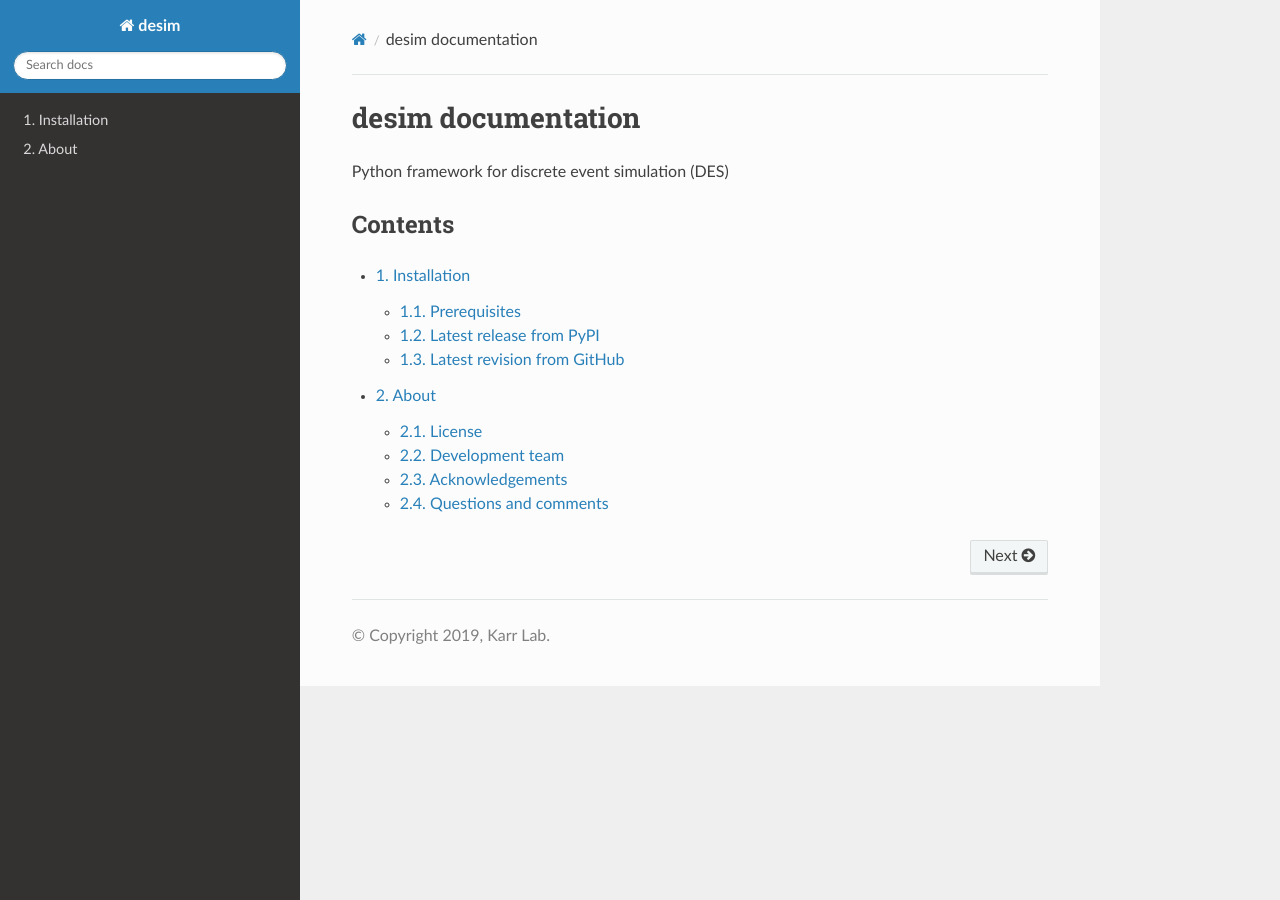
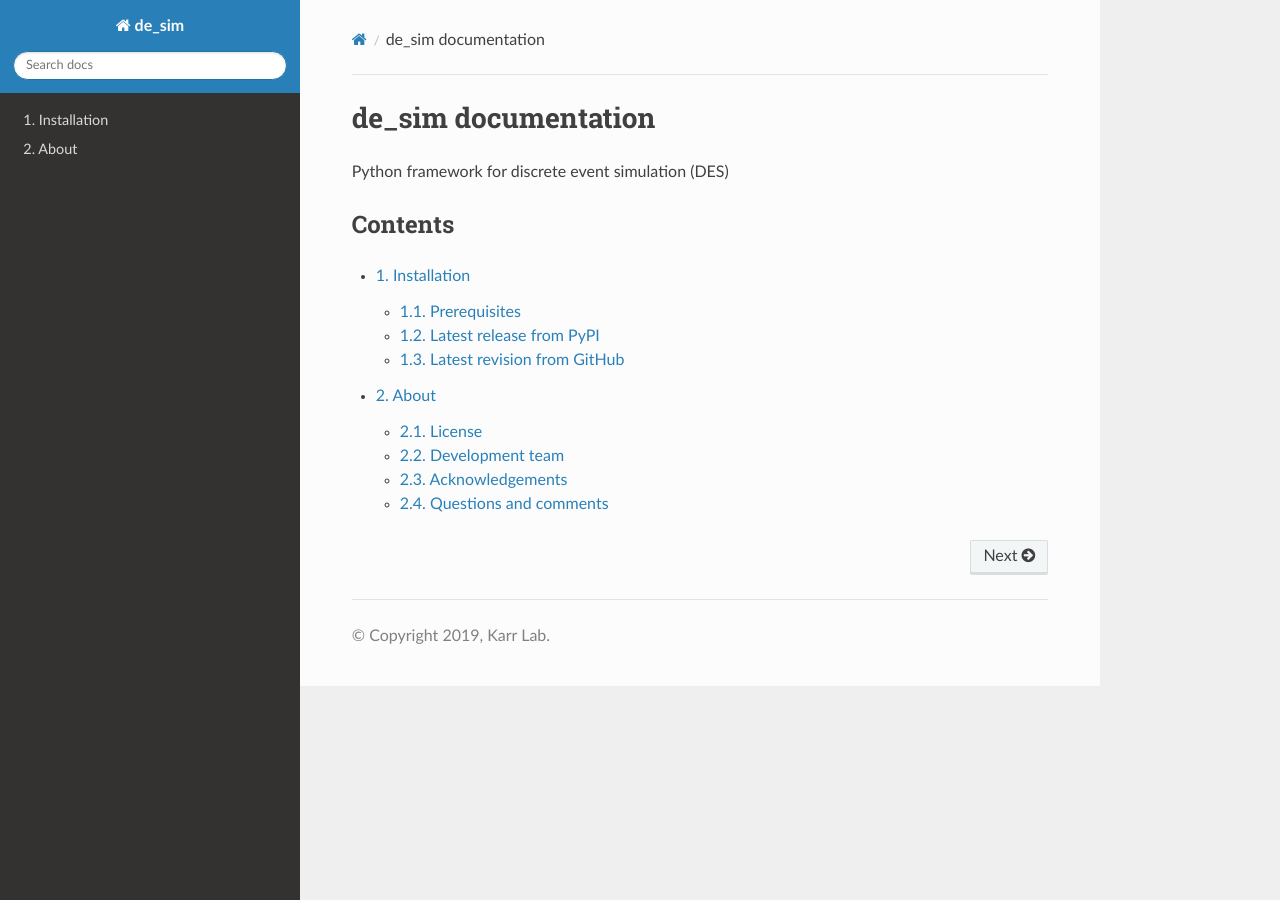
Before and after one commit to KarrLab/de_sim, a Sphinx documentation site: the page built from docs/index.rst, in a window 1280 px wide. Built offline with Sphinx 7.4.7 and the Read the Docs theme 2.0.0, drawn with Linux system fonts in a browser that asks for light colours; pages that are not in the unit, such as notebooks, are missing from menus.

Commit message:
rename repo contents from desim to de_sim

```diff
--- /dev/null
+++ b/de_sim/__init__.py
@@ -0,0 +1,5 @@
+import pkg_resources
+
+# read version
+with open(pkg_resources.resource_filename('de_sim', 'VERSION'), 'r') as file:
+    __version__ = file.read().strip()
--- a/desim/__init__.py
+++ /dev/null
@@ -1,5 +0,0 @@
-import pkg_resources
-
-# read version
-with open(pkg_resources.resource_filename('desim', 'VERSION'), 'r') as file:
-    __version__ = file.read().strip()
--- a/docs/conf.py
+++ b/docs/conf.py
@@ -50,7 +50,7 @@
 master_doc = 'index'
 
 # General information about the project.
-project = u'desim'
+project = u'de_sim'
 copyright = u'{}, Karr Lab'.format(datetime.datetime.now().year)
 author = u'Karr Lab'
 
@@ -59,7 +59,7 @@
 # built documents.
 #
 # The short X.Y version.
-filename = os.path.join(os.path.dirname(__file__), '..', 'desim', 'VERSION')
+filename = os.path.join(os.path.dirname(__file__), '..', 'de_sim', 'VERSION')
 with open(filename, 'r') as file:
     version = file.read()
 # The full version, including alpha/beta/rc tags.
@@ -143,9 +143,9 @@
         return None
     rel_filename = info['module'].replace('.', '/')
     if os.path.isfile(os.path.join(os.path.dirname(__file__), '..', rel_filename + '.py')):
-        return "https://github.com/KarrLab/desim/blob/master/{}.py".format(rel_filename)
+        return "https://github.com/KarrLab/de_sim/blob/master/{}.py".format(rel_filename)
     else:
-        return "https://github.com/KarrLab/desim/blob/master/{}/__init__.py".format(rel_filename)
+        return "https://github.com/KarrLab/de_sim/blob/master/{}/__init__.py".format(rel_filename)
 
 
 # -- napoleon options -----------------------------------------------------
@@ -182,7 +182,7 @@
 # The name for this set of Sphinx documents.
 # "<project> v<release> documentation" by default.
 #
-# html_title = u'desim v0.0.1'
+# html_title = u'de_sim v0.0.1'
 
 # A shorter title for the navigation bar.  Default is the same as html_title.
 #
@@ -282,7 +282,7 @@
 # html_search_scorer = 'scorer.js'
 
 # Output file base name for HTML help builder.
-htmlhelp_basename = 'desim-doc'
+htmlhelp_basename = 'de_sim-doc'
 
 # -- Options for LaTeX output ---------------------------------------------
 
@@ -308,7 +308,7 @@
 # (source start file, target name, title,
 #  author, documentclass [howto, manual, or own class]).
 latex_documents = [
-    (master_doc, 'desim.tex', u'desim documentation',
+    (master_doc, 'de_sim.tex', u'de_sim documentation',
      u'Karr Lab', 'manual'),
 ]
 
@@ -350,7 +350,7 @@
 # One entry per manual page. List of tuples
 # (source start file, name, description, authors, manual section).
 man_pages = [
-    (master_doc, 'desim', u'desim documentation',
+    (master_doc, 'de_sim', u'de_sim documentation',
      [author], 1)
 ]
 
@@ -365,8 +365,8 @@
 # (source start file, target name, title, author,
 #  dir menu entry, description, category)
 texinfo_documents = [
-    (master_doc, 'desim', u'desim documentation',
-     author, 'desim', 'One line description of project.',
+    (master_doc, 'de_sim', u'de_sim documentation',
+     author, 'de_sim', 'One line description of project.',
      'Miscellaneous'),
 ]
 
@@ -394,5 +394,5 @@
 
 # -- if RTD, redirect to https://docs.karrlab.org  ------------------------
 
-addmetahtml_content = '<meta http-equiv="refresh" content="0; url=https://docs.karrlab.org/desim" />'
+addmetahtml_content = '<meta http-equiv="refresh" content="0; url=https://docs.karrlab.org/de_sim" />'
 addmetahtml_enabled = os.getenv('READTHEDOCS', '') == 'True'
--- a/docs/index.rst
+++ b/docs/index.rst
@@ -1,4 +1,4 @@
-desim documentation
+de_sim documentation
 ===================
 
 Python framework for discrete event simulation (DES)
--- a/docs/installation.rst
+++ b/docs/installation.rst
@@ -11,10 +11,10 @@
 ---------------------------
 Run the following command to install the latest release from PyPI::
 
-    desim
+    de_sim
 
 Latest revision from GitHub
 ---------------------------
 Run the following command to install the latest version from GitHub::
 
-    pip install git+https://github.com/KarrLab/desim.git#egg=desim
+    pip install git+https://github.com/KarrLab/de_sim.git#egg=de_sim
--- a/setup.cfg
+++ b/setup.cfg
@@ -3,8 +3,8 @@
 
 [coverage:run]
 source =
-    desim
+    de_sim
 
 [sphinx-apidocs]
 packages =
-    desim
+    de_sim
--- a/setup.py
+++ b/setup.py
@@ -7,7 +7,7 @@
     import pkg_utils
 import os
 
-name = 'desim'
+name = 'de_sim'
 dirname = os.path.dirname(__file__)
 package_data = {
     name: [
```
Also changed, not shown: README.md (+11 -11 lines), 4 other files.
